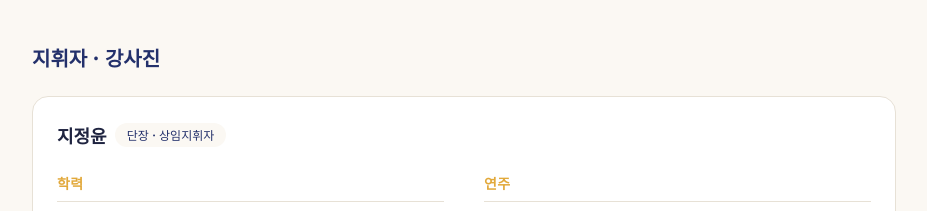
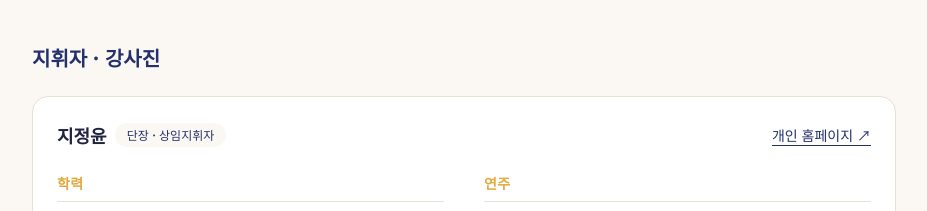
Before and after one commit to yhcho94/sejonglittlesingers, a Next.js app: page /about in a window 1280 px wide. Shown: the part 1620-1831 px from the top of the page, without its empty margins (176-1103 px from the left). Built offline with nearby package versions, Linux system fonts and the light colour scheme; no server answers.

Commit message:
Link conductor's personal homepage on about page
Co-Authored-By: Claude Opus 5.5 <noreply@anthropic.com>
Claude-Session: https://claude.ai/code/session_01Vj5YUi4eYBJM3qVoGLegta

```diff
--- a/src/app/about/page.tsx
+++ b/src/app/about/page.tsx
@@ -193,6 +193,16 @@ function StaffHeading({ member }: { member: StaffMember }) {
       {member.className && (
         <span className="rounded-full bg-gold-soft px-3 py-1 text-xs font-medium text-ink">{member.className}</span>
       )}
+      {member.website && (
+        <a
+          href={member.website}
+          target="_blank"
+          rel="noopener noreferrer"
+          className="ml-auto text-sm font-medium text-navy underline underline-offset-4"
+        >
+          개인 홈페이지 ↗
+        </a>
+      )}
     </div>
   );
 }
--- a/src/lib/staff.ts
+++ b/src/lib/staff.ts
@@ -6,12 +6,14 @@ export type StaffMember = {
   name: string;
   role: string;
   className?: string; // 담당 반
+  website?: string; // 개인 홈페이지
   sections: BioSection[];
 };
 
 export const conductor: StaffMember = {
   name: "지정윤",
   role: "단장 · 상임지휘자",
+  website: "https://sopranoji.vercel.app/",
   sections: [
     {
       title: "학력",
```
